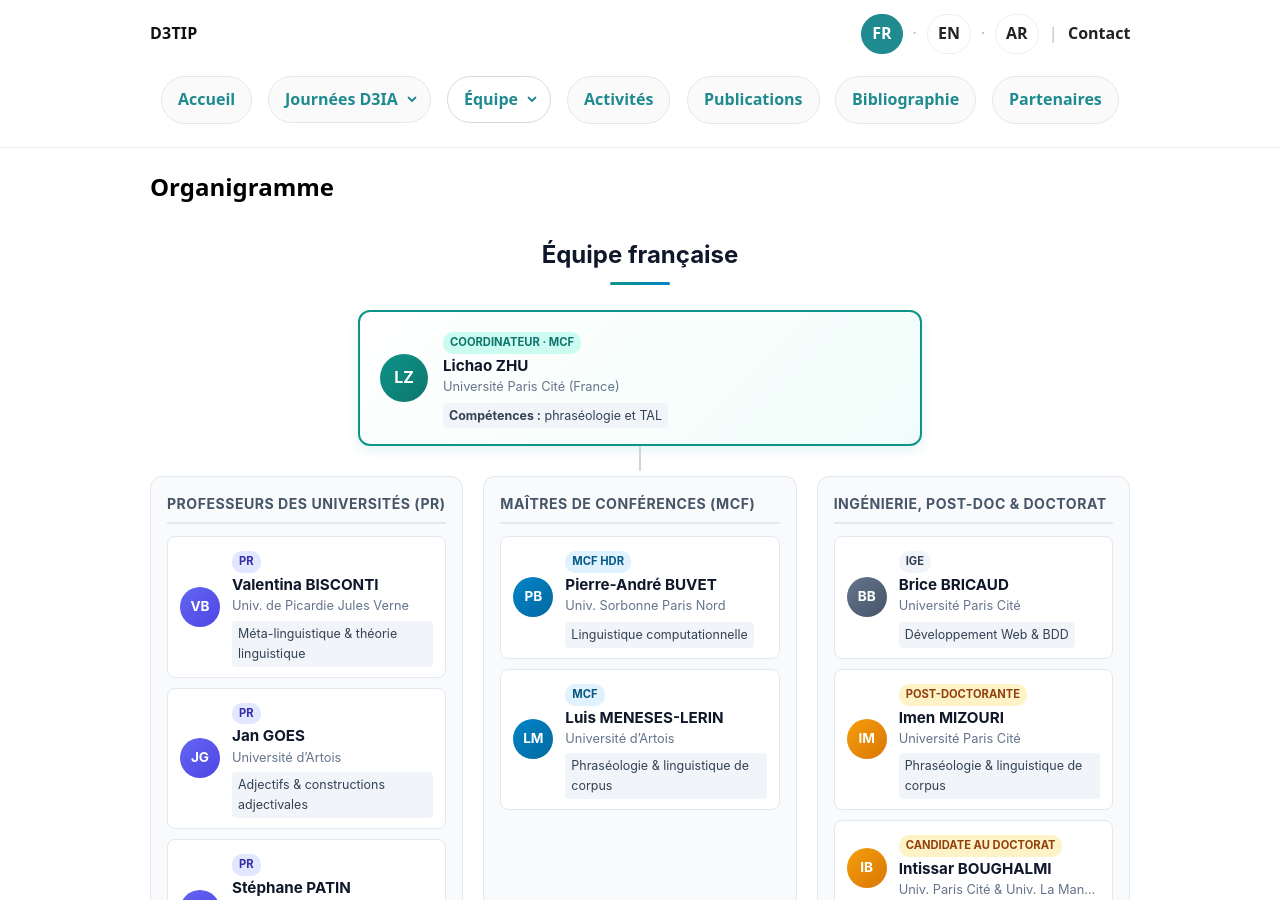
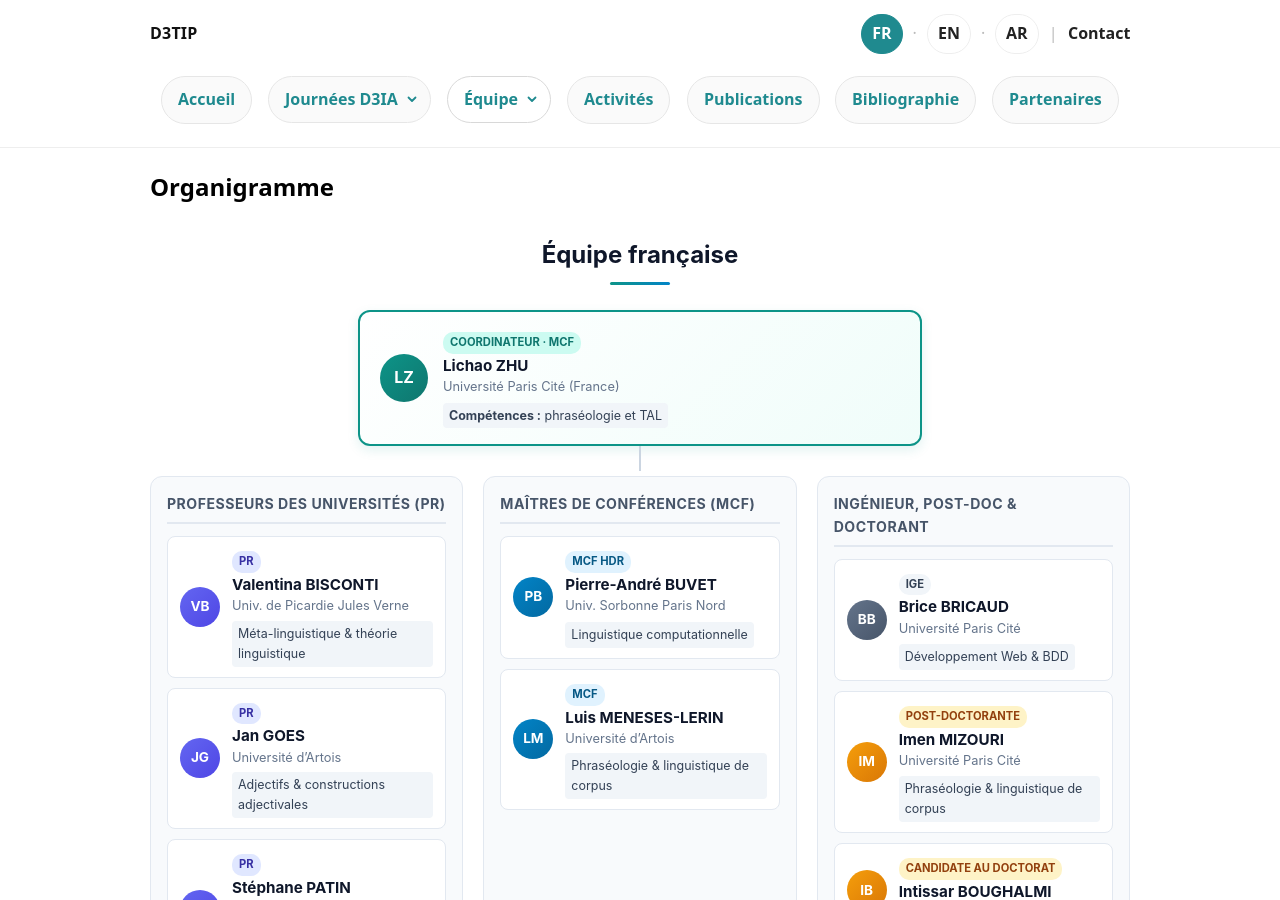
Before and after one commit to d3tip-phc-utique/d3tip-phc-utique.github.io, a Jekyll site: the page built from fr/team/organigramme.md, in a window 1280 px wide and 900 px high. Built offline with Jekyll 4.4.1, drawn with Linux system fonts in a browser that asks for light colours.

Commit message:
team maj

```diff
--- a/fr/team/organigramme.md
+++ b/fr/team/organigramme.md
@@ -280,7 +280,7 @@ permalink: /fr/team/organigramme/
 
         <!-- Groupe Recherche & Support -->
         <div class="org-group-box">
-          <div class="org-group-header">Ingénierie, Post-Doc & Doctorat</div>
+          <div class="org-group-header">Ingénieur, Post-Doc & Doctorant</div>
 
           <div class="org-card">
             <div class="org-avatar avatar-tech">BB</div>
```
Also changed, not shown: en/team/Organisation_chart.md (+1 -1 lines).
